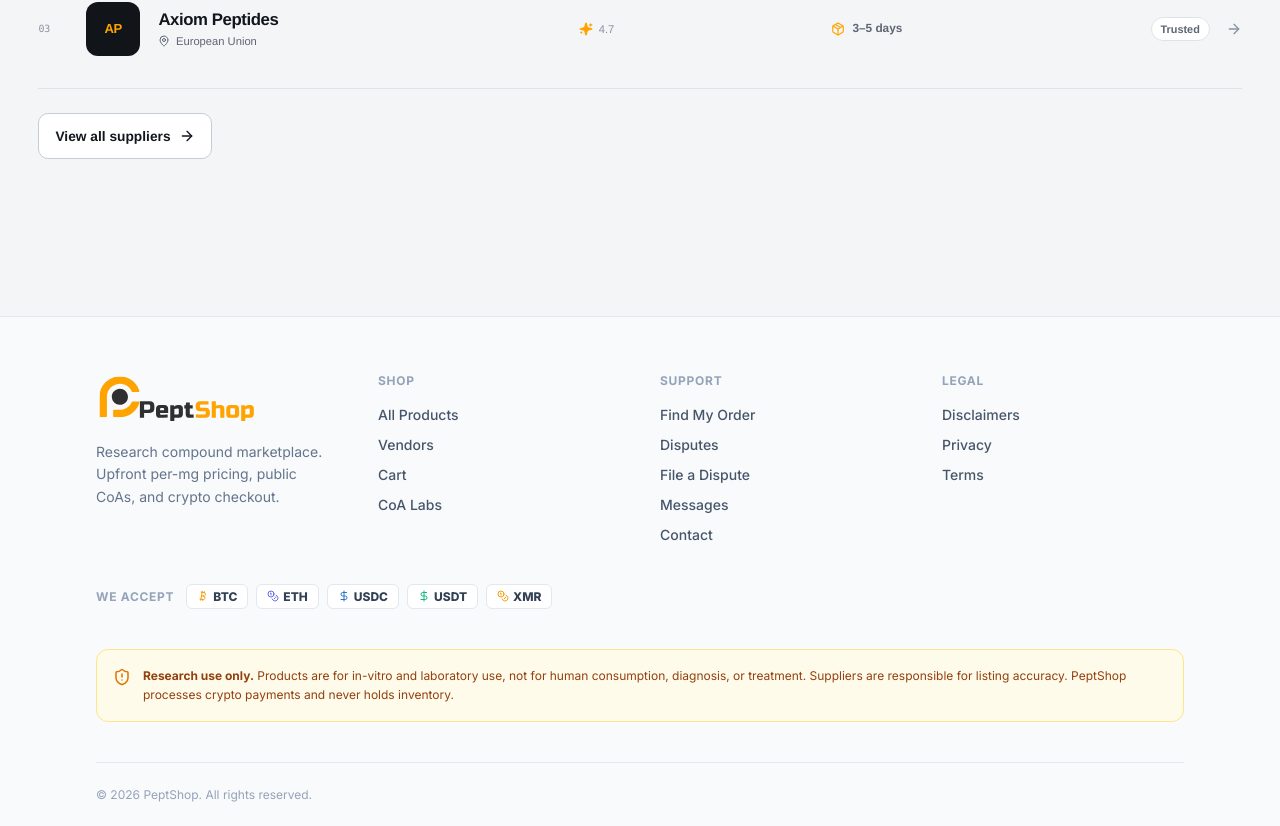
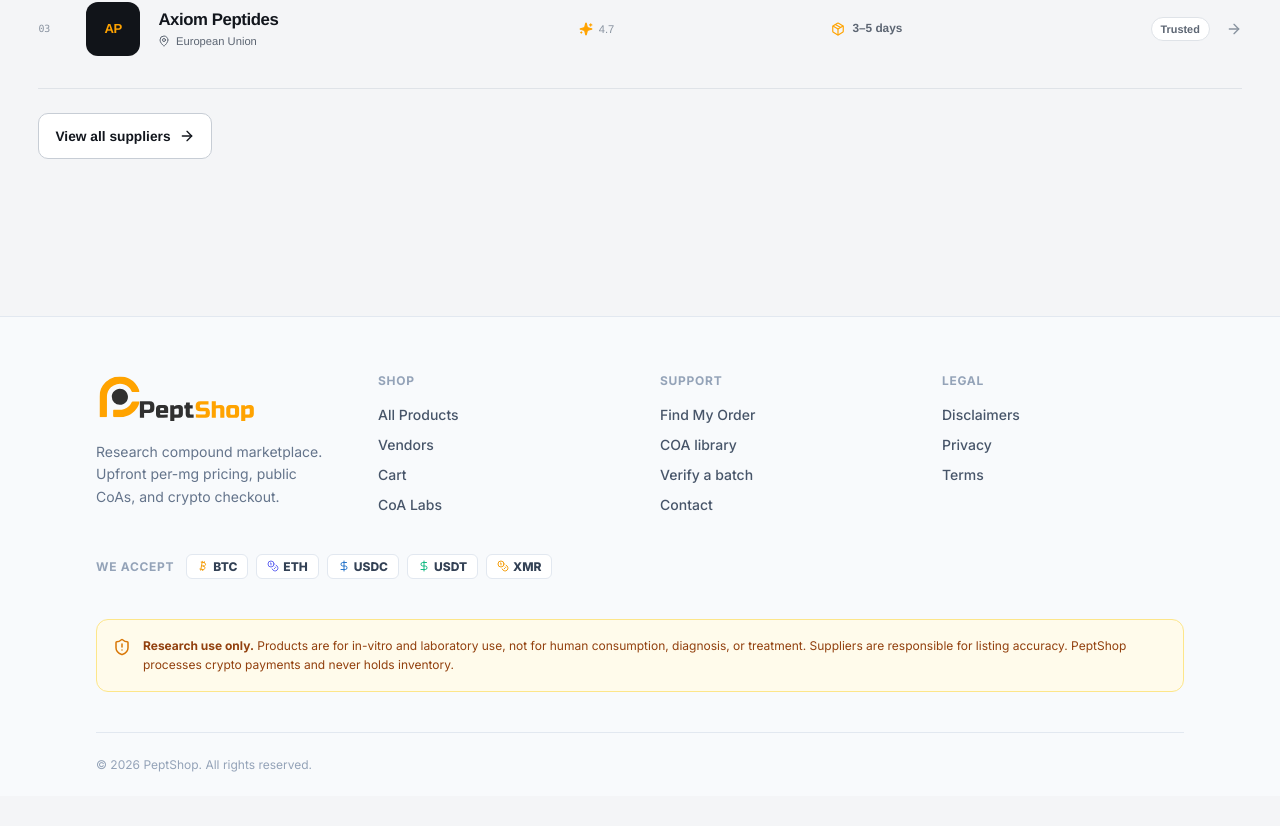
Before and after one commit to Alchemeister/peptshop2, a React (Vite) app: page / in a window 1280 px wide. Shown: the part 3684-4510 px from the top of the page. After the commit the page ends 4480 px from the top, so only its background shows below. Built offline with nearby package versions, Linux system fonts and the light colour scheme.

Commit message:
Fix footer: replace broken /disputes and /messages links with valid routes

```diff
--- a/src/shell.tsx
+++ b/src/shell.tsx
@@ -269,9 +269,8 @@ function ClassicHomeFooter({ navigate }: { navigate: (href: string) => void }) {
             title="Support"
             links={[
               ['/order/status', 'Find My Order'],
-              ['/disputes', 'Disputes'],
-              ['/disputes/new', 'File a Dispute'],
-              ['/messages', 'Messages'],
+              ['/coas', 'COA library'],
+              ['/verify', 'Verify a batch'],
               ['/contact', 'Contact'],
             ]}
             navigate={navigate}
```
